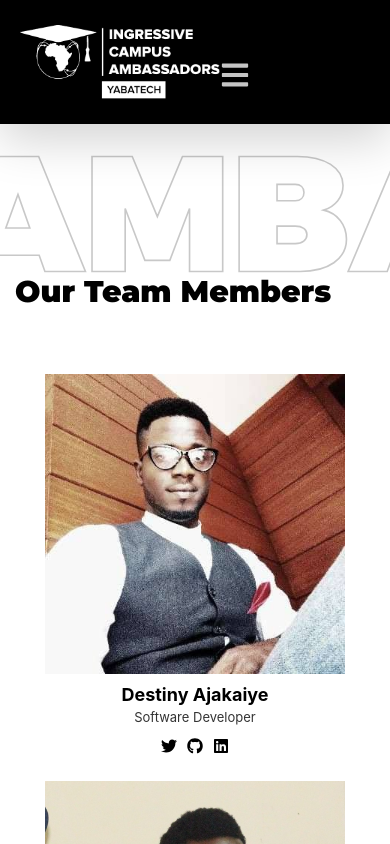
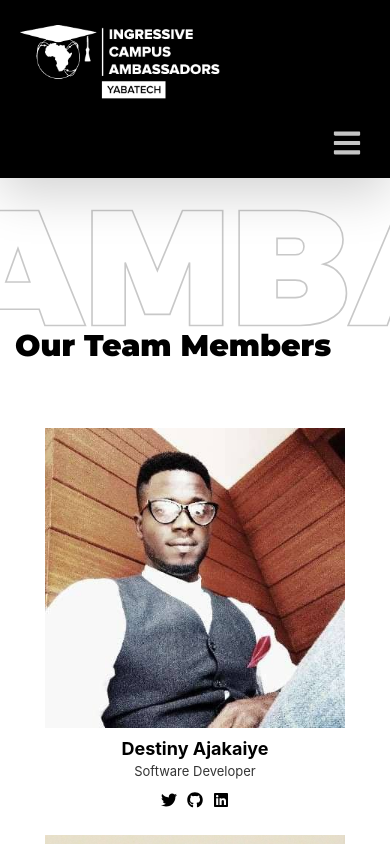
Before and after one commit to icayabatech/ica-yabatech-web, a React (Create React App) app: page /team in a window 390 px wide. Shown: the top 844 px of the page. Built offline with nearby package versions, Linux system fonts and the light colour scheme.

Commit message:
Fixed navigation alignment on mobile

```diff
--- a/public/index.html
+++ b/public/index.html
@@ -4,7 +4,7 @@
     <meta charset="utf-8" />
     <meta name="viewport" content="width=device-width, initial-scale=1" />
     <meta name="theme-color" content="#000000" />
-    <meta name="description" content="Ingressive Campus Ambassador - Yabatech Chapter"/>
+    <meta name="description" content="Ingressive Campus Ambassadors - Yabatech Chapter"/>
     <meta name="author" content="Destiny Ajakaiye" />
 
     <link href="https://fonts.googleapis.com/css?family=Montserrat:400,700,900&display=swap" rel="stylesheet">
--- a/src/components/TopNavigation/TopNavigation.js
+++ b/src/components/TopNavigation/TopNavigation.js
@@ -53,7 +53,10 @@ const TopNavigation = (props) => {
                 <NavbarBrand to="/" className="mr-auto">
                     <img src={Logo} alt="ica-yabatech-logo" width="200"/>
                 </NavbarBrand>
-                <FaBars onClick={toggleNavbar} className="mr-2 mt-4 pull-right toggle" />
+                <div className="pull-right text-right">
+                    <FaBars onClick={toggleNavbar} className="mr-2 mt-4 toggle" />
+                </div>
+
                 <Collapse isOpen={!collapsed} navbar>
                     <Nav navbar>
                         <NavItem style={{borderBottom: '1px solid #fff'}}>
```
Also changed, not shown: 8 other files (tests, documents, lock files or other folders).
